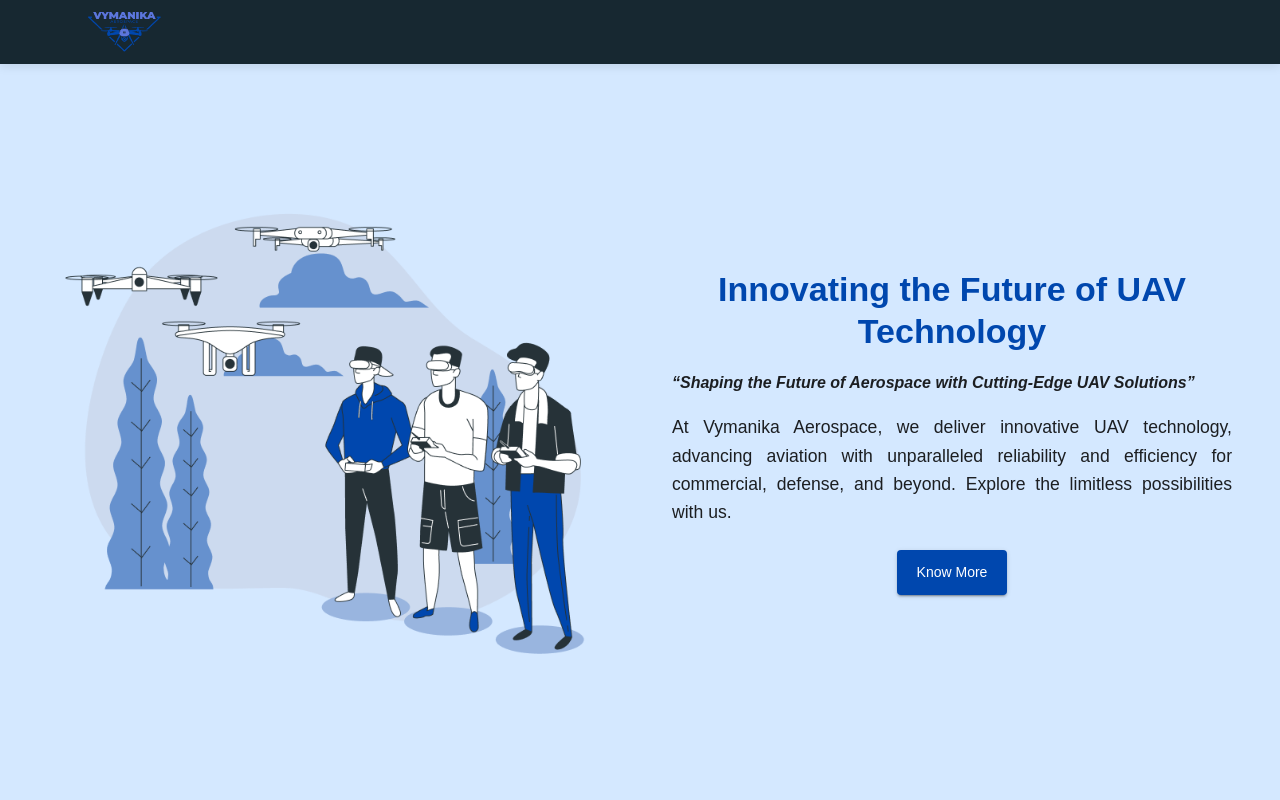
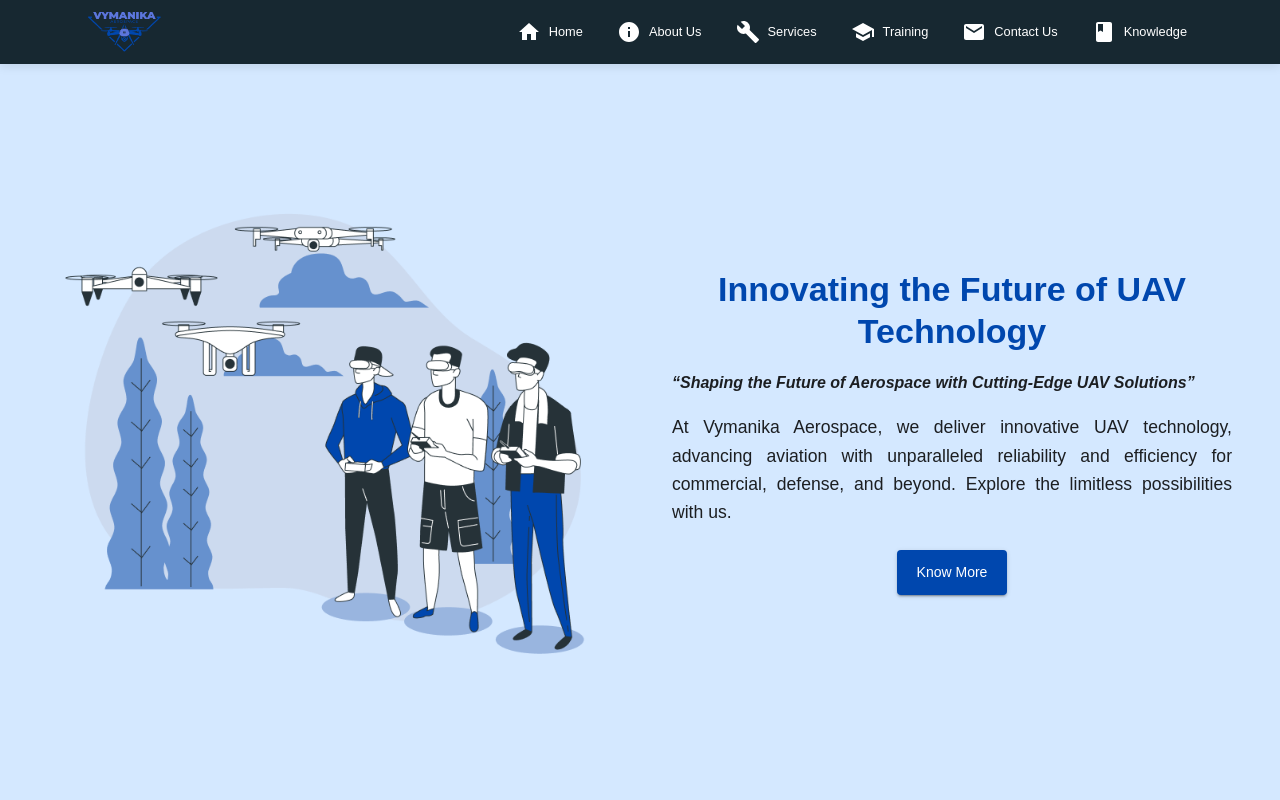
Before and after one commit to ParamJadvani/Drone-Project, a React (Vite) app: page / in a window 1280 px wide. Shown: the top 800 px of the page. Built offline with nearby package versions, Linux system fonts and the light colour scheme.

Commit message:
navbar animaton

```diff
--- a/src/components/Navbar.jsx
+++ b/src/components/Navbar.jsx
@@ -1,4 +1,4 @@
-import { Link, useLocation } from "react-router-dom";
+import { Link } from "react-router-dom";
 import {
   AppBar,
   Toolbar,
@@ -21,9 +21,6 @@
   const [anchorEl, setAnchorEl] = useState(null);
   const open = Boolean(anchorEl);
 
-  // Get the current location
-  const location = useLocation();
-
   const handleMenuClick = (event) => setAnchorEl(event.currentTarget);
   const handleMenuClose = () => setAnchorEl(null);
 
@@ -38,46 +35,31 @@
 
   const navVariants = {
     hidden: { opacity: 0, y: -20 },
-    visible: { opacity: 1, y: 0, transition: { duration: 0.8, staggerChildren: 0.2 } },
+    visible: { opacity: 1, y: 0, transition: { duration: 0.8, delayChildren: 0.2, staggerChildren: 0.1 } },
   };
 
   const menuItemVariants = {
-    hidden: { opacity: 0, y: 20 },
-    visible: { opacity: 1, y: 0, transition: { duration: 0.6 } },
+    hidden: { opacity: 0, x: -20 },
+    visible: { opacity: 1, x: 0, transition: { duration: 0.5 } },
   };
 
   const hoverEffect = {
-    scale: 1.2,
-    rotate: 360,
-    transition: { duration: 1.2, type: "spring", stiffness: 300 },
-  };
-
-  const soldEffect = {
     scale: 1.1,
-    color: theme.palette.secondary.main,
+    boxShadow: "0px 5px 15px rgba(212, 232, 255, 1)",
     transition: { duration: 0.3 },
-  };
-
-  const dropdownVariants = {
-    hidden: { x: "100%", opacity: 0 },
-    visible: { x: "0%", opacity: 1, transition: { type: "spring", stiffness: 100 } },
   };
 
   return (
     <AppBar
       position="sticky"
       sx={{
-        backgroundColor: "#172831",
+        backgroundColor: "#17231",
         boxShadow: "0px 2px 10px rgba(0, 0, 0, 0.1)",
         px: { xs: 2, sm: 3, md: 5 },
       }}
     >
       <Container maxWidth="xl">
-        <motion.div
-          initial="hidden"
-          animate="visible"
-          variants={navVariants}
-        >
+        <motion.div initial="hidden" animate="visible" variants={navVariants}>
           <Toolbar sx={{ display: "flex", justifyContent: "space-between" }}>
             {/* Logo */}
             <Link to="/" style={{ textDecoration: "none" }}>
@@ -109,37 +91,15 @@
                       padding: "5px",
                       borderRadius: "5px",
                       cursor: "pointer",
-                      ...(location.pathname === item.to && soldEffect), // Apply sold effect when the route is active
-                    }}
-                  >
-                    <motion.div
-                      whileHover={{
-                        rotate: 360,
-                        scale: 1.2,
-                        transition: { duration: 1.2, type: "spring", stiffness: 300 },
-                      }}
-                      style={{
-                        fontSize: "1.5rem",
-                        transition: "all 0.3s ease-in-out",
                     }}
                   >
                     {item.icon}
-                    </motion.div>
-
-                    <motion.div
-                      style={{
-                        display: "inline-block",
-                        whiteSpace: "nowrap",
-                        paddingLeft: "5px",
-                      }}
-                    >
                     <Link
                       to={item.to}
                       style={{ color: "inherit", textDecoration: "none" }}
                     >
                       {item.label}
                     </Link>
-                    </motion.div>
                   </motion.div>
                 ))}
               </Box>
@@ -149,12 +109,6 @@
                 <IconButton sx={{ color: "white" }} onClick={handleMenuClick}>
                   <MenuIcon />
                 </IconButton>
-                <motion.div
-                  initial="hidden"
-                  animate={open ? "visible" : "hidden"}
-                  variants={dropdownVariants}
-                  style={{ position: "absolute", right: 0, top: 50 }}
-                >
                 <Menu
                   anchorEl={anchorEl}
                   open={open}
@@ -178,21 +132,12 @@
                         initial={{ x: -30, opacity: 0 }}
                         animate={{ x: 0, opacity: 1 }}
                         transition={{ delay: index * 0.1, duration: 0.3 }}
-                          whileHover={{
-                            scale: 1.05,
-                            color: theme.palette.secondary.main,
-                            transition: { duration: 0.3 },
-                          }}
-                          style={{
-                            ...(location.pathname === item.to && soldEffect), // Apply sold effect when route is active
-                          }}
                       >
                         {item.icon} {item.label}
                       </motion.div>
                     </MenuItem>
                   ))}
                 </Menu>
-                </motion.div>
               </>
             )}
           </Toolbar>
```
Lines whose indentation alone changed are shown as unchanged.
